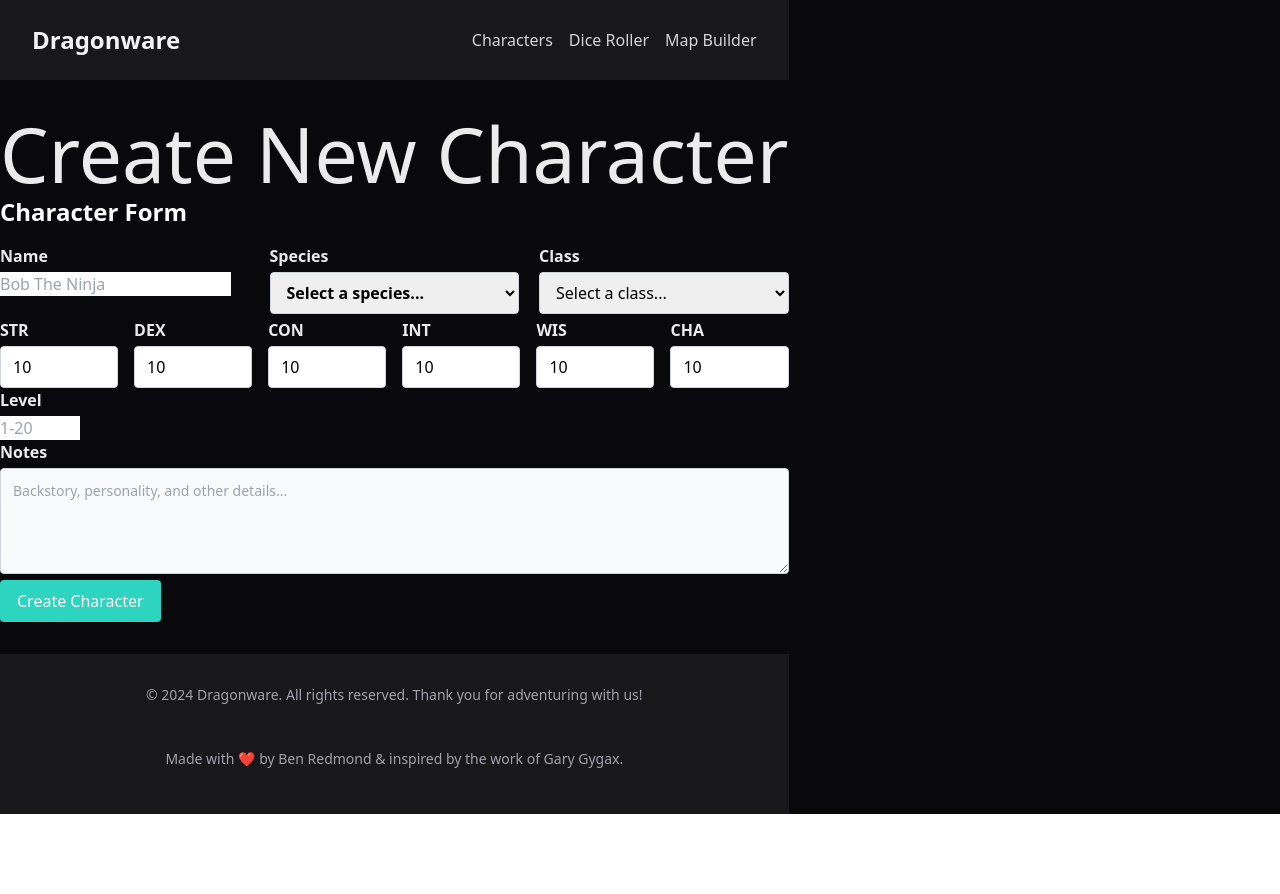
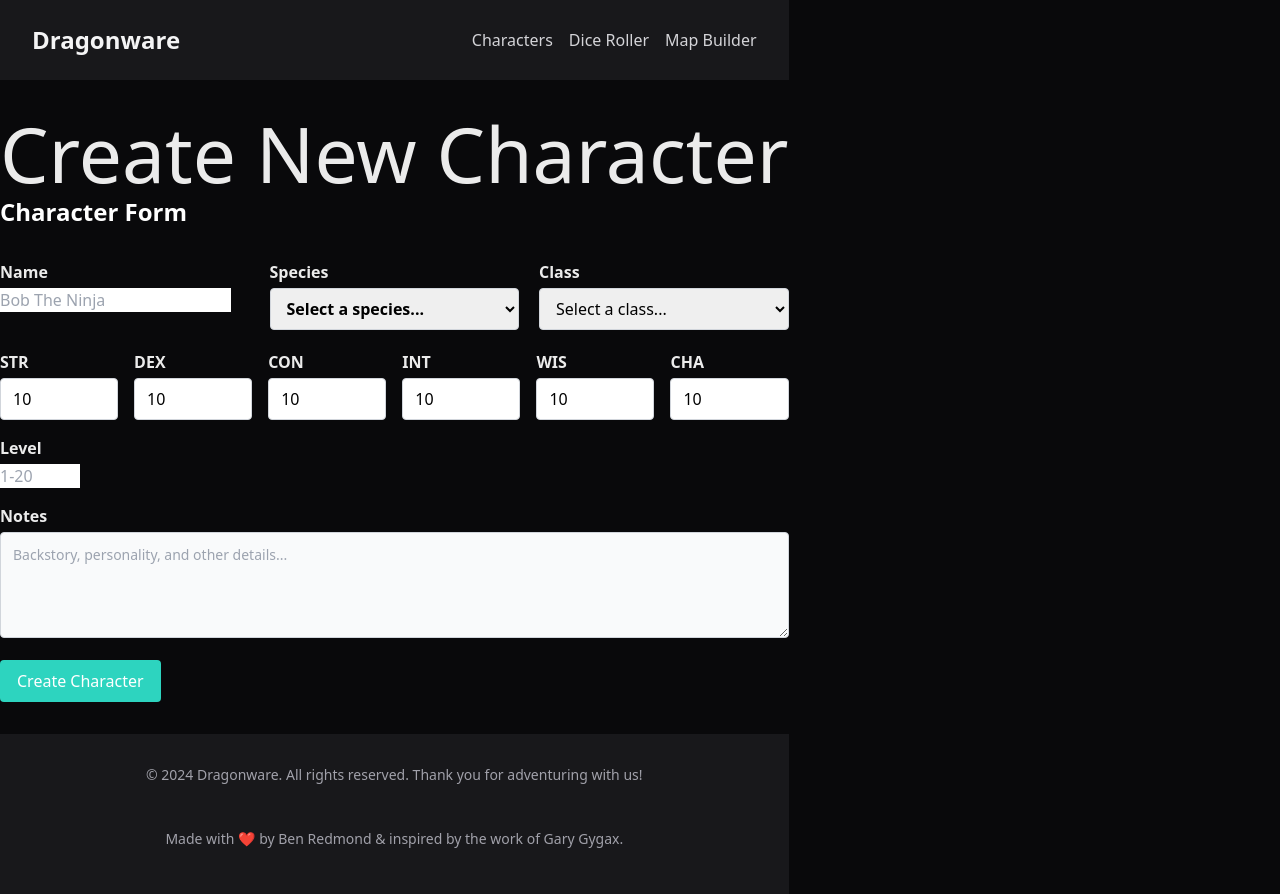
Before and after one commit to BenRedmondgithub/Dragonware, a React (Vite) app in the folder dragonware/: page /character/characterCreate in a window 1280 px wide. Before the commit the page ends 814 px from the top, so only its background shows below. Built offline with nearby package versions, Linux system fonts and the light colour scheme.

Commit message:
Add gap between form rows
Add Tailwind 'gap-4' utility to the form container in CharacterForm.jsx to increase spacing between form elements for improved layout and readability. Purely a UI/layout tweak; no functional changes.

```diff
--- a/dragonware/src/features/character/CharacterForm.jsx
+++ b/dragonware/src/features/character/CharacterForm.jsx
@@ -42,7 +42,7 @@ export default function CharacterForm({ onSubmit }) {
     }
 
     return (
-   <form className="grid grid-cols-1" onSubmit={handleSubmit}>
+   <form className="grid grid-cols-1 gap-4" onSubmit={handleSubmit}>
     <div className="text-2xl font-bold mb-4 text-white">Character Form</div>
     <div className="grid grid-cols-3 gap-5">
     <div>
```
